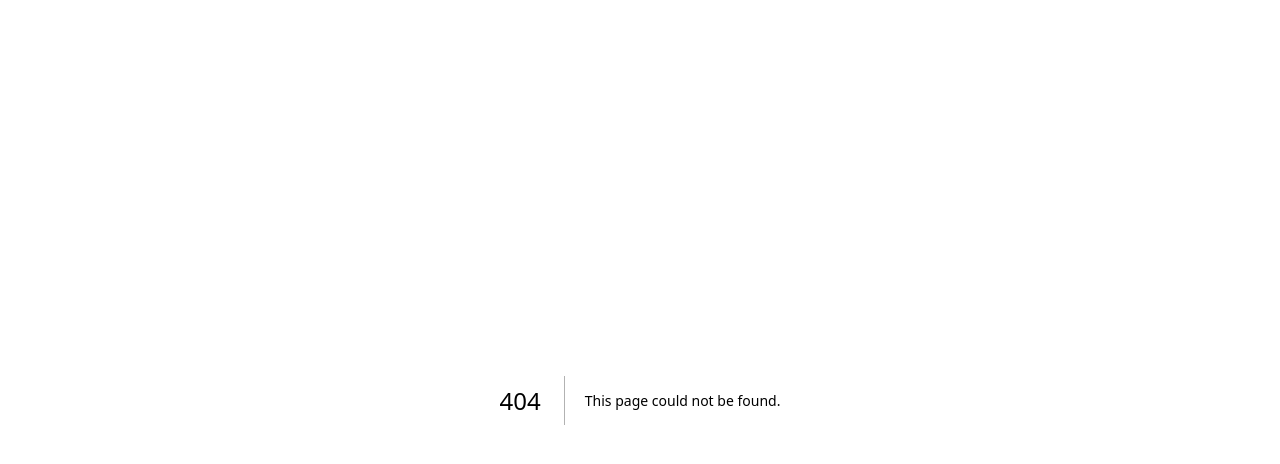
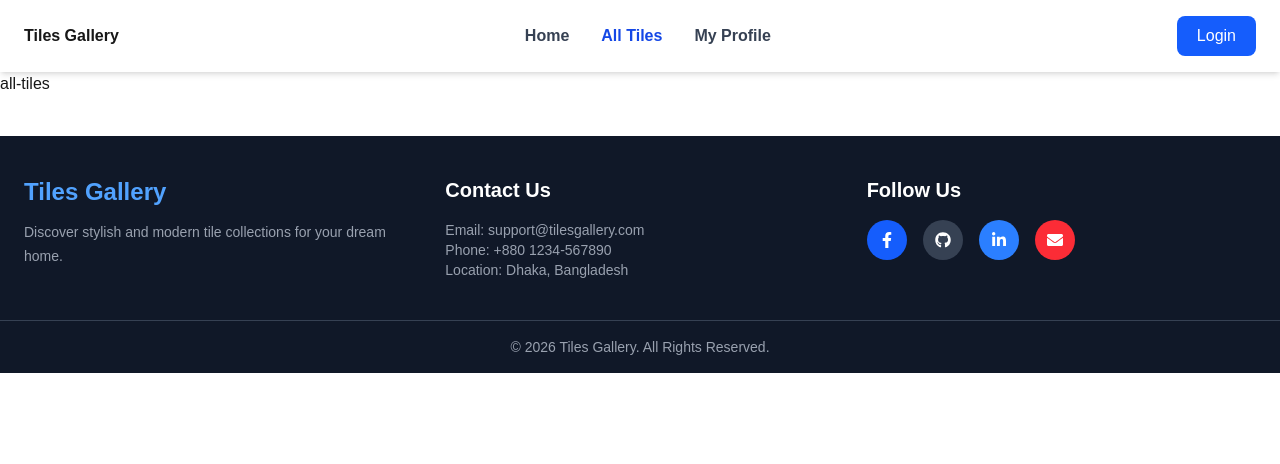
Before and after one commit to mesbahulislam1/category-a8-apple, a Next.js app: page /all-tiles in a window 1280 px wide. Before the commit this address had no page. Shown: the top 464 px of the page. Built offline with nearby package versions, Linux system fonts and the light colour scheme.

Commit message:
Navbar Footer added

```diff
--- a/package.json
+++ b/package.json
@@ -11,7 +11,8 @@
   "dependencies": {
     "next": "16.2.4",
     "react": "19.2.4",
-    "react-dom": "19.2.4"
+    "react-dom": "19.2.4",
+    "react-icons": "^5.6.0"
   },
   "devDependencies": {
     "@tailwindcss/postcss": "^4",
--- /dev/null
+++ b/src/app/all-tiles/page.jsx
@@ -0,0 +1,11 @@
+import React from 'react'
+
+const AllTiles = () => {
+  return (
+    <div>
+      all-tiles
+    </div>
+  )
+}
+
+export default AllTiles
--- a/src/app/layout.js
+++ b/src/app/layout.js
@@ -1,5 +1,7 @@
 import { Geist, Geist_Mono } from "next/font/google";
 import "./globals.css";
+import Navbar from "@/components/Navbar";
+import Footer from "@/components/Footer";
 
 const geistSans = Geist({
   variable: "--font-geist-sans",
@@ -22,7 +24,13 @@ export default function RootLayout({ children }) {
       lang="en"
       className={`${geistSans.variable} ${geistMono.variable} h-full antialiased`}
     >
-      <body className="min-h-full flex flex-col">{children}</body>
+      <body>
+        <Navbar></Navbar>
+        <main>
+          {children}
+        </main>
+        <Footer></Footer>
+      </body>
     </html>
   );
 }
--- /dev/null
+++ b/src/components/Footer.jsx
@@ -0,0 +1,72 @@
+import React from "react";
+import Link from "next/link";
+import { FaFacebookF, FaGithub, FaLinkedinIn, FaEnvelope } from "react-icons/fa";
+
+const Footer = () => {
+  return (
+    <footer className="bg-gray-900 text-white mt-10">
+      <div className="max-w-7xl mx-auto px-6 py-10 grid md:grid-cols-3 gap-8">
+
+        {/* Brand */}
+        <div>
+          <h2 className="text-2xl font-bold text-blue-400">Tiles Gallery</h2>
+          <p className="mt-3 text-gray-400 text-sm leading-6">
+            Discover stylish and modern tile collections for your dream home.
+          </p>
+        </div>
+
+        {/* Contact Us */}
+        <div>
+          <h3 className="text-xl font-semibold mb-4">Contact Us</h3>
+          <p className="text-gray-400 text-sm">Email: support@tilesgallery.com</p>
+          <p className="text-gray-400 text-sm">Phone: +880 1234-567890</p>
+          <p className="text-gray-400 text-sm">Location: Dhaka, Bangladesh</p>
+        </div>
+
+        {/* Social Media */}
+        <div>
+          <h3 className="text-xl font-semibold mb-4">Follow Us</h3>
+          <div className="flex gap-4">
+            <Link
+              href="https://facebook.com"
+              target="_blank"
+              className="p-3 bg-blue-600 rounded-full hover:scale-110 transition"
+            >
+              <FaFacebookF />
+            </Link>
+
+            <Link
+              href="https://github.com"
+              target="_blank"
+              className="p-3 bg-gray-700 rounded-full hover:scale-110 transition"
+            >
+              <FaGithub />
+            </Link>
+
+            <Link
+              href="https://linkedin.com"
+              target="_blank"
+              className="p-3 bg-blue-500 rounded-full hover:scale-110 transition"
+            >
+              <FaLinkedinIn />
+            </Link>
+
+            <Link
+              href="mailto:support@tilesgallery.com"
+              className="p-3 bg-red-500 rounded-full hover:scale-110 transition"
+            >
+              <FaEnvelope />
+            </Link>
+          </div>
+        </div>
+      </div>
+
+      {/* Bottom */}
+      <div className="border-t border-gray-700 text-center py-4 text-sm text-gray-400">
+        © 2026 Tiles Gallery. All Rights Reserved.
+      </div>
+    </footer>
+  );
+};
+
+export default Footer;
--- /dev/null
+++ b/src/components/MyLinks.jsx
@@ -0,0 +1,15 @@
+import React from 'react'
+import Link from "next/link";
+import { usePathname } from 'next/navigation';
+
+const MyLinks = ({children, href}) => {
+    const usePath = usePathname();
+
+  return (
+    <Link href={href} className={`${usePath==href ? ' text-blue-700':''} font-semibold hover:text-blue-600 transition`}>
+            {children}
+          </Link>
+  )
+}
+
+export default MyLinks
--- /dev/null
+++ b/src/components/Navbar.jsx
@@ -0,0 +1,66 @@
+"use client";
+
+import React from "react";
+import Link from "next/link";
+import MyLinks from "./MyLinks";
+
+const Navbar = () => {
+  // Change this to true when user logged in
+  const isLoggedIn = false;
+
+  return (
+    <header className="w-full shadow-md bg-white">
+      <nav className="max-w-7xl mx-auto px-6 py-4 flex items-center justify-between">
+
+        {/* Left - Logo */}
+        <div className="flex items-center">
+          <Link href="/" className="font-extrabold">
+            Tiles Gallery
+          </Link>
+        </div>
+
+        {/* Center - Menu Links */}
+        <div className="hidden md:flex gap-8 text-gray-700 font-medium">
+          <MyLinks href="/">
+            Home
+          </MyLinks>
+
+          <MyLinks href="/all-tiles" className="hover:text-blue-600 transition">
+            All Tiles
+          </MyLinks>
+
+          <MyLinks href="/profile" className="hover:text-blue-600 transition">
+            My Profile
+          </MyLinks>
+        </div>
+
+        {/* Right - Auth Buttons */}
+        <div className="flex items-center gap-4">
+          {!isLoggedIn ? (
+            <Link
+              href="/login"
+              className="px-5 py-2 bg-blue-600 text-white rounded-lg hover:bg-blue-700 transition"
+            >
+              Login
+            </Link>
+          ) : (
+            <>
+              <Link
+                href="/profile"
+                className="px-4 py-2 border rounded-lg hover:bg-gray-100 transition"
+              >
+                Profile
+              </Link>
+
+              <button className="px-5 py-2 bg-red-500 text-white rounded-lg hover:bg-red-600 transition">
+                Logout
+              </button>
+            </>
+          )}
+        </div>
+      </nav>
+    </header>
+  );
+};
+
+export default Navbar;
```
Also changed, not shown: 1 other file (tests, documents, lock files or other folders).
